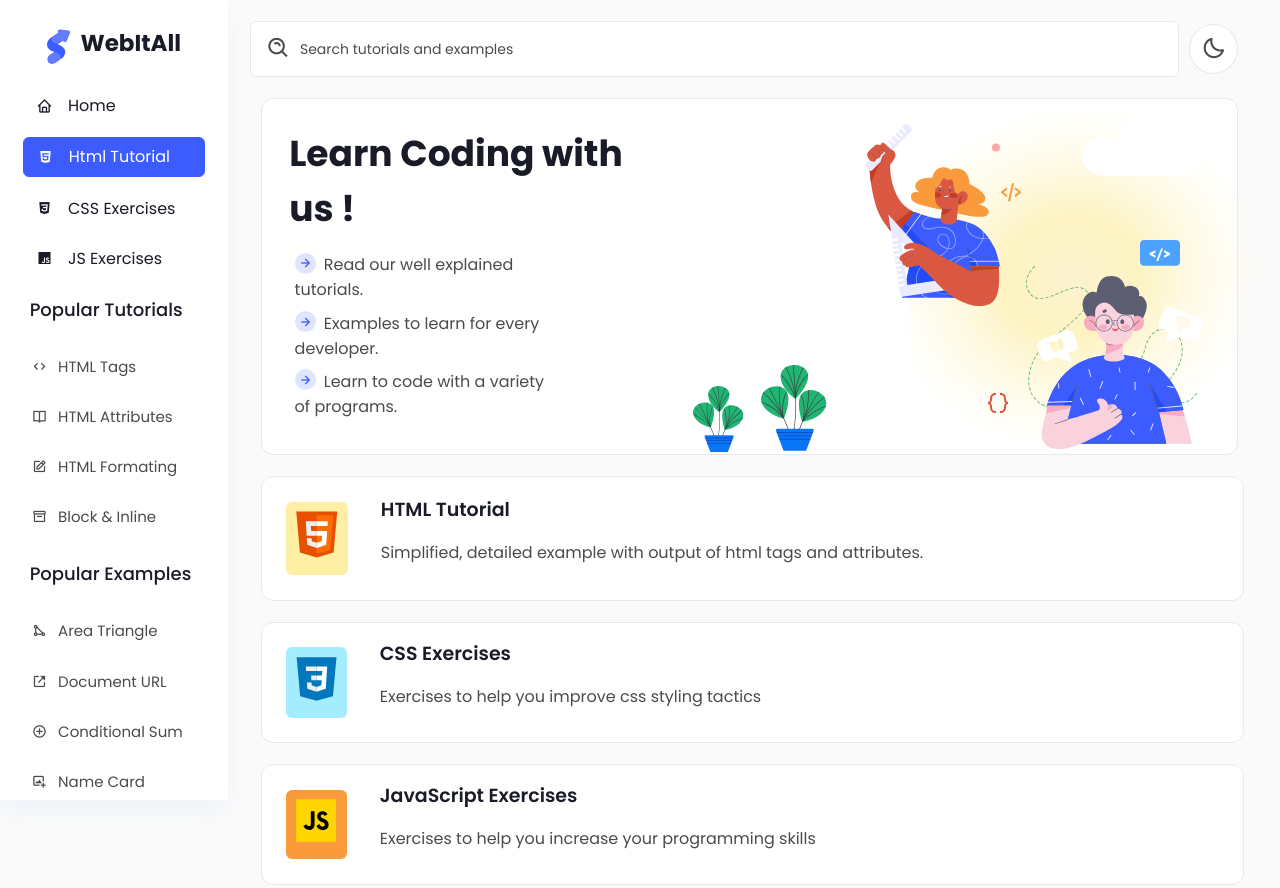
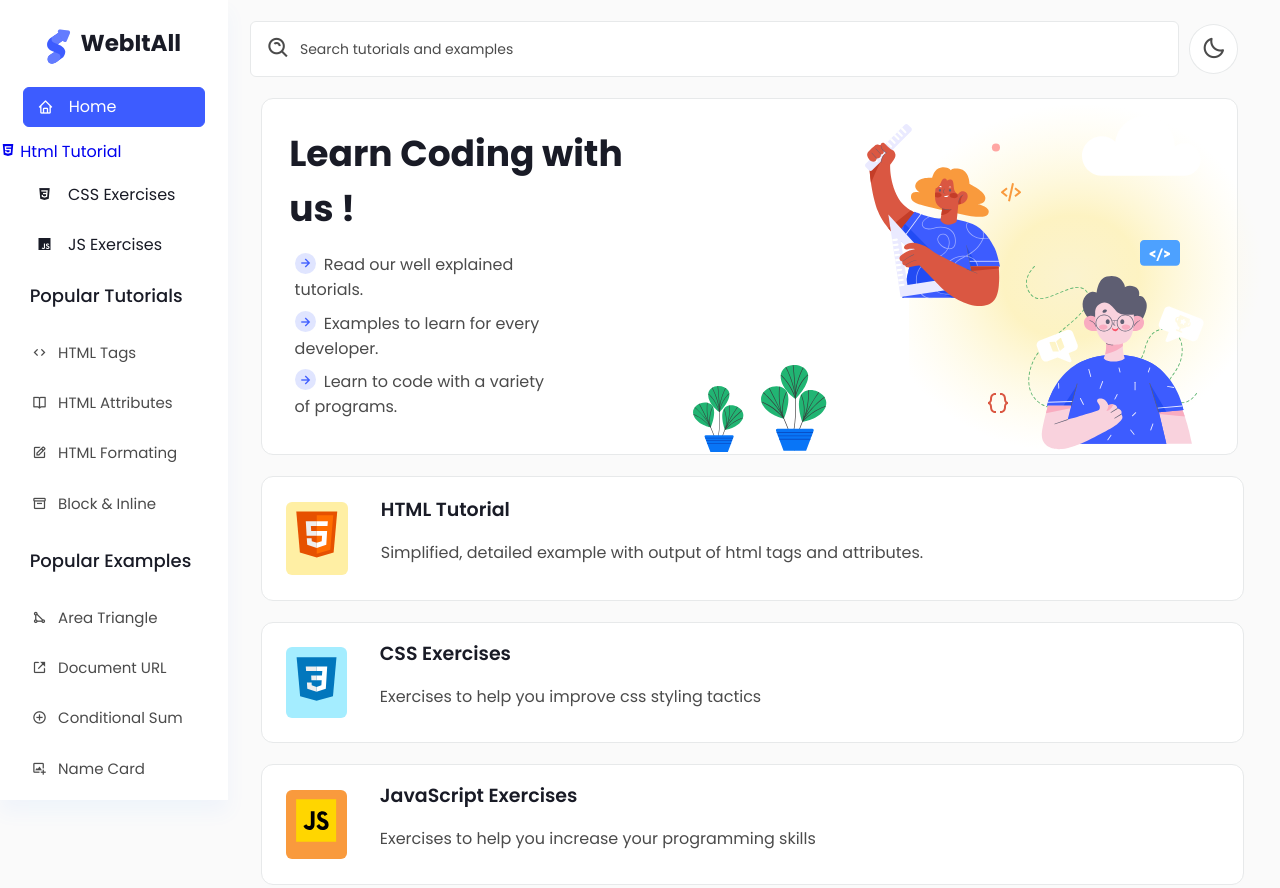
Before and after one commit to analyzecode/site-test, a plain HTML site: page index.html in a window 1280 px wide. Shown: the top 888 px of the page. Drawn offline with nearby package versions, Linux system fonts and the light colour scheme.

Commit message:
Update index.html

```diff
--- a/index.html
+++ b/index.html
@@ -16,8 +16,8 @@
             <span class="logo-txt">WebItAll</span>
         </a>
         <section class="main-sidebar">
-            <a href="#" class="home"><i class='bx bx-home'></i> <span> Home </span></a>
-            <a href="html-tutorial/html-tut-1.html" class="home active"><i class='bx bxl-html5'></i><span> Html Tutorial </span></a>
+            <a href="#" class="home active"><i class='bx bx-home'></i> <span> Home </span></a>
+            <a href="html-tutorial/html-tut-1.html"><i class='bx bxl-html5'></i><span> Html Tutorial </span></a>
             <a href="css-exercises/css-exercise-list.html" class="home"><i class='bx bxl-css3'></i><span> CSS Exercises</span></a>
             <a href="javascript/javascript-exercise-list.html" class="home"><i class='bx bxl-javascript'></i><span> JS Exercises</span></a>
         </section>
```
